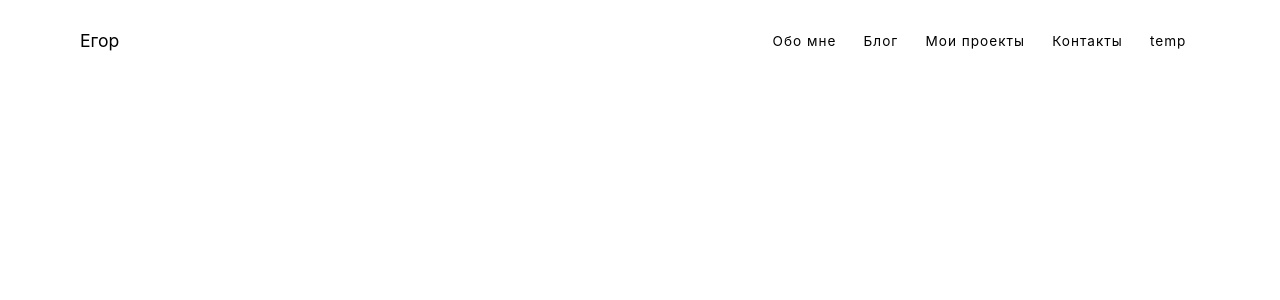
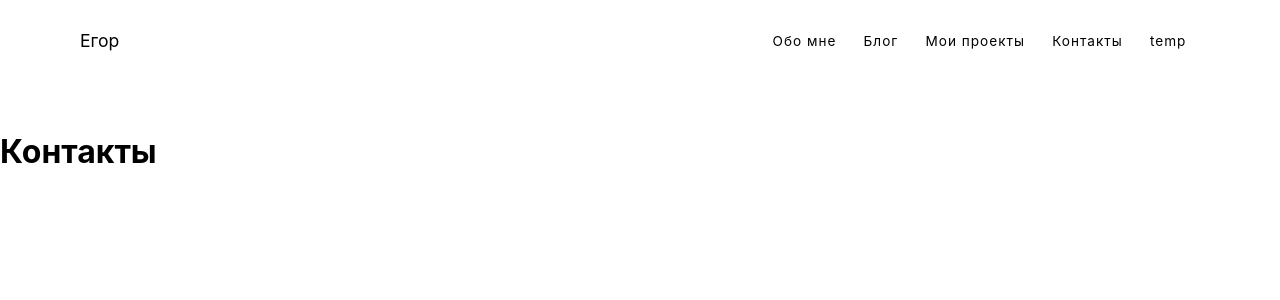
Before and after one commit to dosomethingman/SvelteProject, a SvelteKit app: page /contacts in a window 1280 px wide. Shown: the top 300 px of the page. Built offline with nearby package versions, Linux system fonts and the light colour scheme.

Commit message:
added headers

```diff
--- a/src/routes/contacts/+page.svelte
+++ b/src/routes/contacts/+page.svelte
@@ -0,0 +1 @@
+<h1>Контакты</h1>
```
